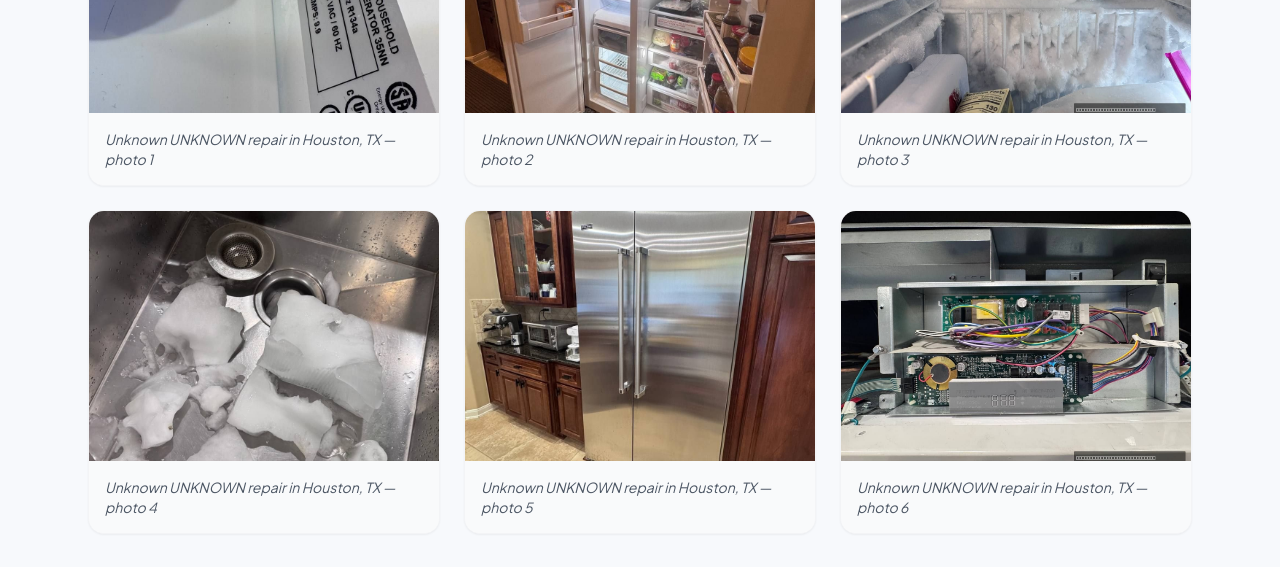
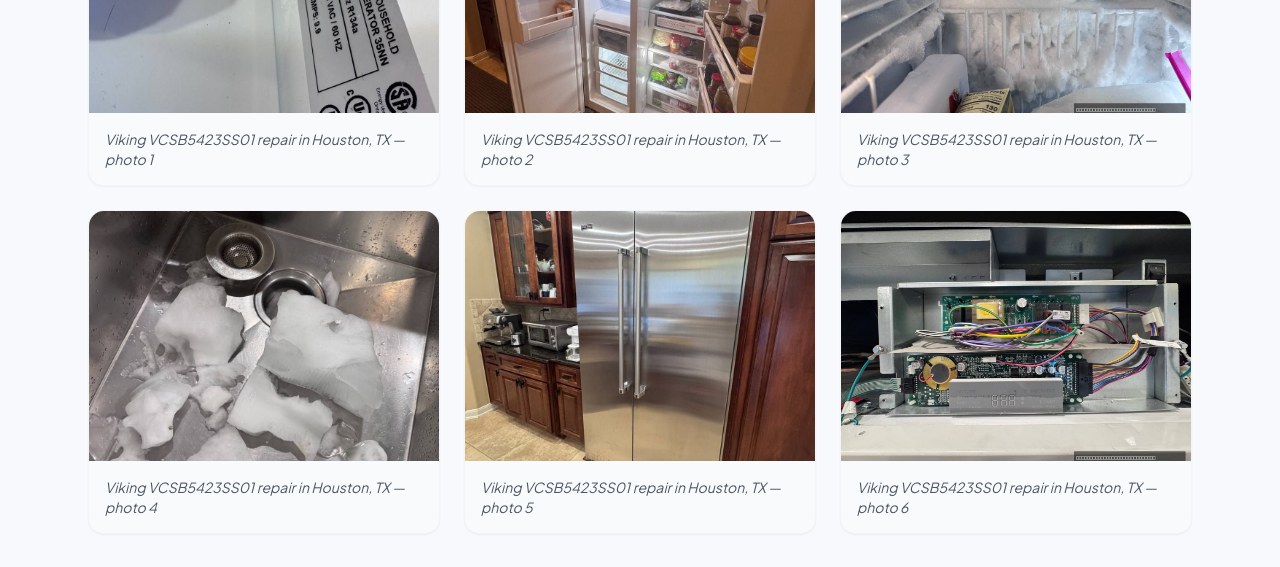
Before and after one commit to SerhiiTa/-refrigerator-houston-repair, a Next.js app: page /repair-cases/refrigerator-freezer-not-cooling-icemaker-lights-houston in a window 1280 px wide. Shown: the part 5000-5567 px from the top of the page. Built offline with nearby package versions, Linux system fonts and the light colour scheme.

Commit message:
fix viking photo captions

```diff
--- a/src/app/repair-cases/refrigerator-freezer-not-cooling-icemaker-lights-houston/page.tsx
+++ b/src/app/repair-cases/refrigerator-freezer-not-cooling-icemaker-lights-houston/page.tsx
@@ -69,27 +69,27 @@ const d = {
   "photos": [
     {
       "src": "/images/repair-unknown-unknown-1.jpeg",
-      "caption": "Unknown UNKNOWN repair in Houston, TX — photo 1"
+      "caption": "Viking VCSB5423SS01 repair in Houston, TX — photo 1"
     },
     {
       "src": "/images/repair-unknown-unknown-2.jpeg",
-      "caption": "Unknown UNKNOWN repair in Houston, TX — photo 2"
+      "caption": "Viking VCSB5423SS01 repair in Houston, TX — photo 2"
     },
     {
       "src": "/images/repair-unknown-unknown-3.jpeg",
-      "caption": "Unknown UNKNOWN repair in Houston, TX — photo 3"
+      "caption": "Viking VCSB5423SS01 repair in Houston, TX — photo 3"
     },
     {
       "src": "/images/repair-unknown-unknown-4.jpeg",
-      "caption": "Unknown UNKNOWN repair in Houston, TX — photo 4"
+      "caption": "Viking VCSB5423SS01 repair in Houston, TX — photo 4"
     },
     {
       "src": "/images/repair-unknown-unknown-5.jpeg",
-      "caption": "Unknown UNKNOWN repair in Houston, TX — photo 5"
+      "caption": "Viking VCSB5423SS01 repair in Houston, TX — photo 5"
     },
     {
       "src": "/images/repair-unknown-unknown-6.jpeg",
-      "caption": "Unknown UNKNOWN repair in Houston, TX — photo 6"
+      "caption": "Viking VCSB5423SS01 repair in Houston, TX — photo 6"
     }
   ],
   "technicianSlug": "serhii-t"
```
